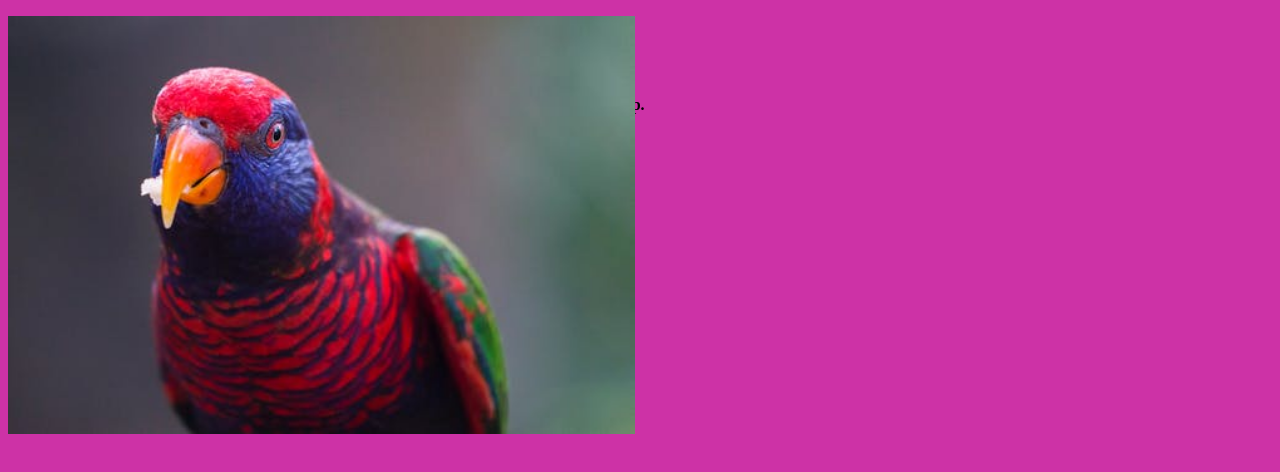
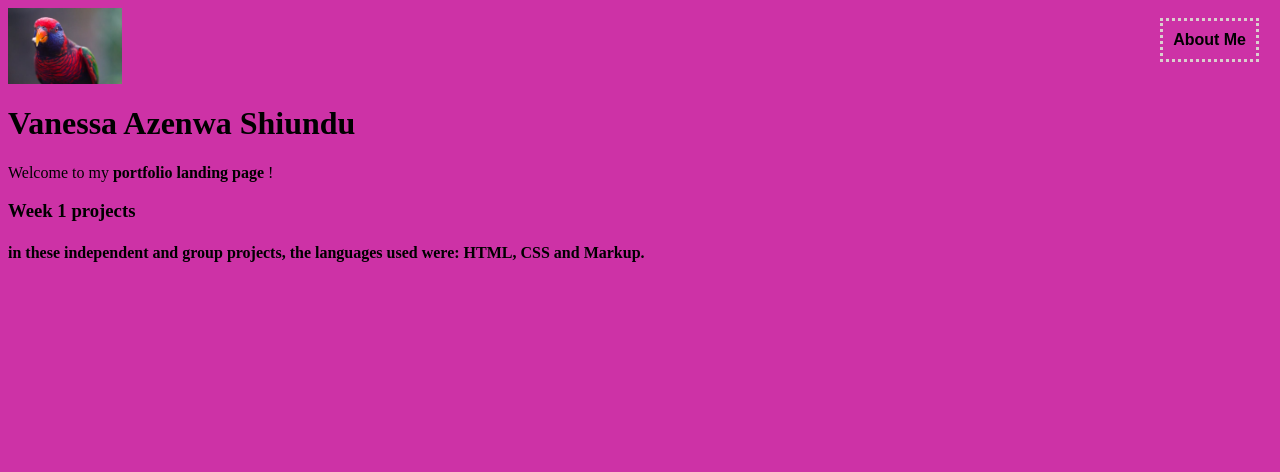
Before and after one commit to NessaAz/My-Personal-Portfolio, a plain HTML site: page index.html in a window 1280 px wide. Drawn offline with Linux system fonts and the light colour scheme.

Commit message:
add the about me button and hover feature.

```diff
--- a/CSS/style.css
+++ b/CSS/style.css
@@ -4,15 +4,16 @@
 }
 
 .main-content, img {
-    width: 70%;
-    position: absolute;
-    display: inline-block;
-    margin: 0;
+    width: 30%;
+    height:max-content;
+    position:calc(80);
+    display: block;
+    margin: 100;
 }
 .main-heading {
-    text-align: top;
+    text-align: middle;
     font-family: monospace;
-    font-size: 70px;
+    font-size: 55px;
     position: relative;
 }
 @media screen and (min-width: 480px) and (max-width: 767px) {
@@ -26,8 +27,24 @@
     background-color: rgb(205, 50, 166);
   }
   .column {
-    width: 220px;
+    width: 250px;
     float: left;
-    padding: 15px;
+    padding: 10px;
   }
 }
+.biography, button{
+    position: absolute;
+    top: 18px;
+    right: 21px;
+    padding: 10px;
+    font-size: 16px;
+    background-color: transparent;
+    font-weight: bold;
+    border-style: dotted;
+    border-width: 3px;
+    border-color: rgb(219, 207, 207);
+}
+.biography:hover{
+    color: rgb(184, 137, 137);
+    border-color: white;
+}
```
